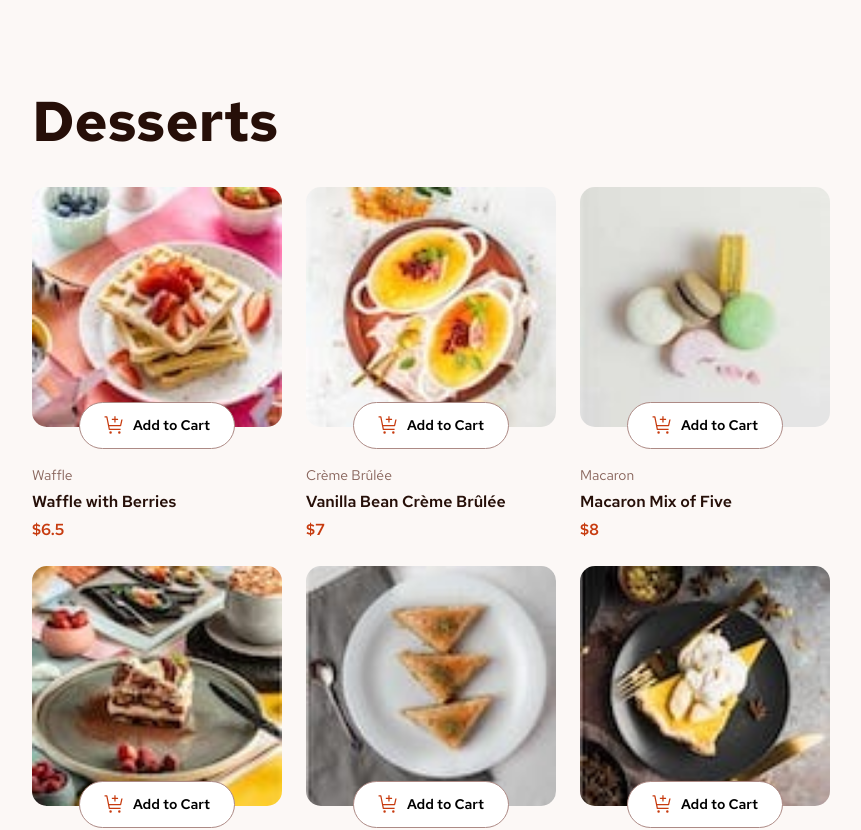
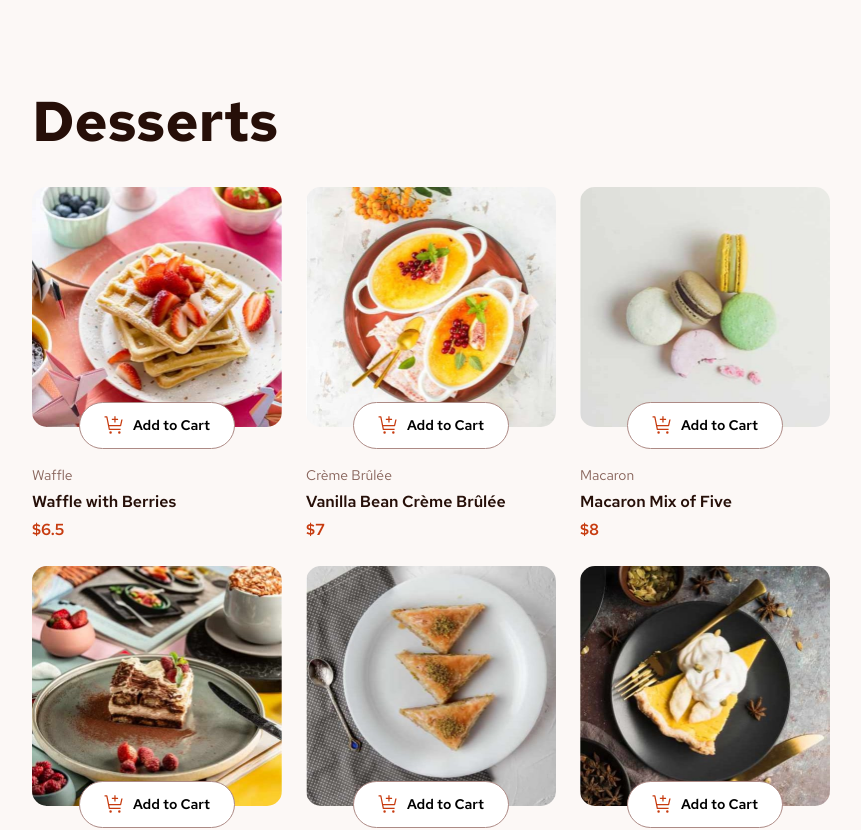
Before and after one commit to ben-demetrius/workspaces, a React (Vite) app: page / in a window 1280 px wide. Shown: the top 830 px of the page, without its empty margins (209-1070 px from the left). Built offline with nearby package versions, Linux system fonts and the light colour scheme.

Commit message:
snapshot

```diff
--- a/src/assets/components/CartItems.jsx
+++ b/src/assets/components/CartItems.jsx
@@ -8,7 +8,7 @@ const CartItems = () => {
     return (
       <CartItem
         key={i}
-        imageFileName={item.image.thumbnail}
+        imageFileName={item.image.desktop}
         name={item.name}
         category={item.category}
         price={item.price}
```
